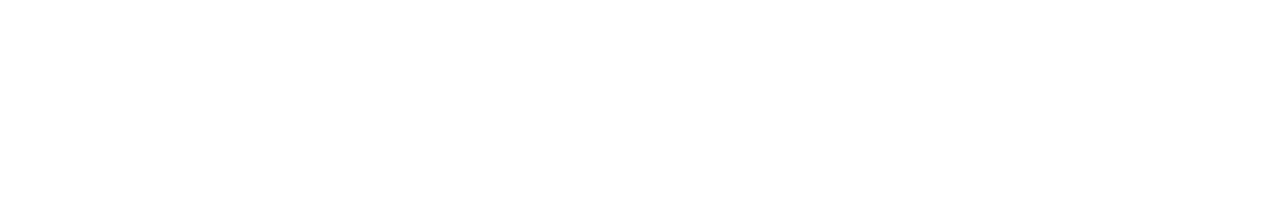
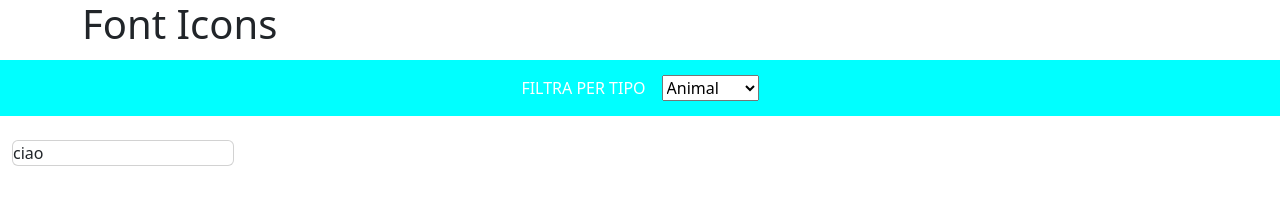
Before and after one commit to nicolozibra1/js-es6-icons, a plain HTML site: page index.html in a window 1280 px wide. Drawn offline with nearby package versions, Linux system fonts and the light colour scheme.

Commit message:
add-structure-html

```diff
--- a/css/style.css
+++ b/css/style.css
@@ -0,0 +1,7 @@
+header{
+    height: 60px;
+}
+nav{
+    background-color: aqua;
+    color: white;
+}
--- a/index.html
+++ b/index.html
@@ -10,6 +10,31 @@
     <title>Filter</title>
 </head>
 <body>
+    <header class="container">
+        <h1>Font Icons</h1>
+    </header>
+
+    <main>
+
+        <nav class="filter d-flex justify-content-center align-items-center">
+            <span class="text-uppercase pe-3 py-3">filtra per tipo</span>
+            <select name="type-filter" id="type-filter">
+                <option value="type">Animal</option>
+                <option value="type">Vegetable</option>
+                <option value="type">User</option>
+            </select>
+        </nav>
+
+        <div class="container-fluid">
+            <div class="row">
+                <div class="col-12 col-sm-6 col-md-4 col-lg-3 pt-4">
+                    <div class="card w-75">
+                        ciao
+                    </div>
+                </div>
+            </div>
+        </div>
+    </main>
     <script src="./js/utility.js"></script>
     <script src="./js/script.js"></script>
 </body>
```
